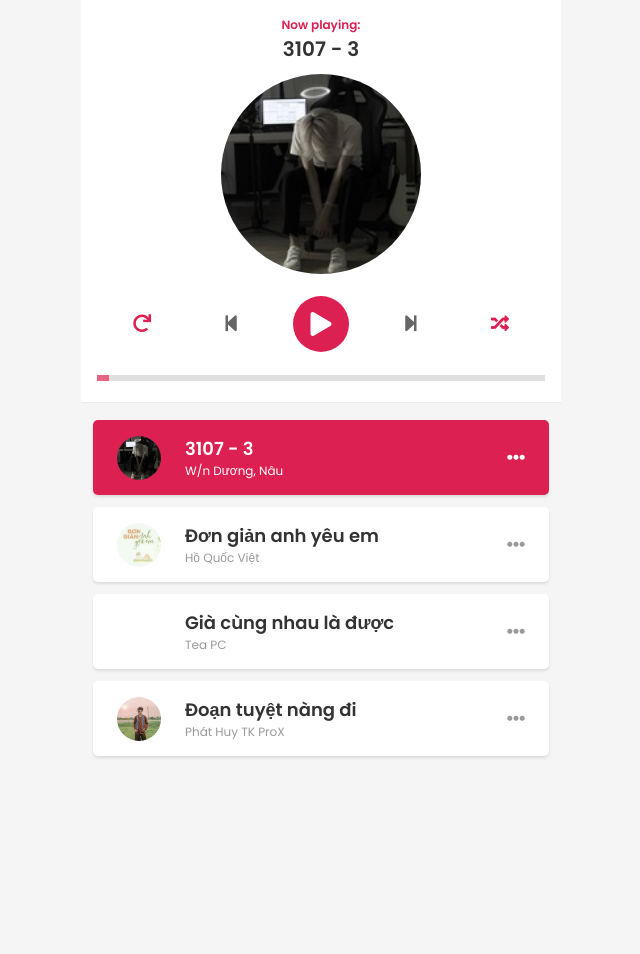
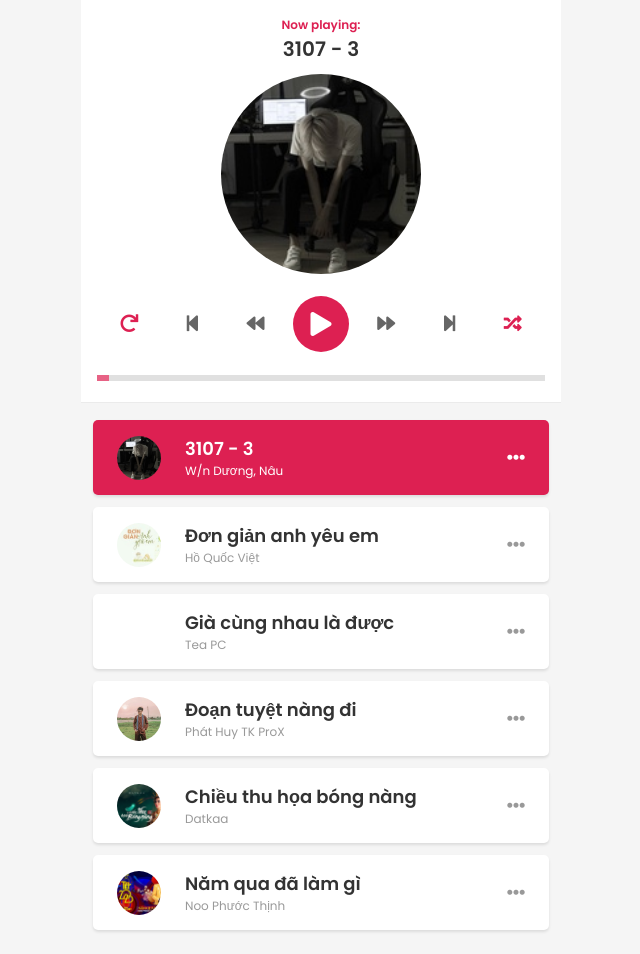
Before and after one commit to nqhuy2509/Music-Player, a plain HTML site: page index.html in a window 1280 px wide. Shown: the whole page, without its empty margins (319-959 px from the left). Before the commit the page ends 800 px from the top, so only its background shows below. Drawn offline with Linux system fonts and the light colour scheme.

Commit message:
add songs

```diff
--- a/index.html
+++ b/index.html
@@ -36,11 +36,17 @@
           <i class="fas fa-redo"></i>
         </div>
         <div class="btn btn-prev">
-          <i class="fas fa-step-backward"></i>
+            <i class="fas fa-step-backward"></i>
+        </div>
+        <div class="btn btn-backward">
+            <i class="fas fa-backward"></i>
         </div>
         <div class="btn btn-toggle-play">
-          <i class="fas fa-pause icon-pause"></i>
-          <i class="fas fa-play icon-play"></i>
+            <i class="fas fa-pause icon-pause"></i>
+            <i class="fas fa-play icon-play"></i>
+        </div>
+        <div class="btn btn-forward">
+            <i class="fas fa-forward"></i>
         </div>
         <div class="btn btn-next">
           <i class="fas fa-step-forward"></i>
--- a/main.js
+++ b/main.js
@@ -47,6 +47,18 @@ const app = {
             singer: 'Phát Huy TK ProX',
             path: "./musics/DoanTuyetNangDiLofiVersion-PhatHuyT4KProx-7011827.mp3",
             image: "./imgs/doantuyetnangdi.jpg"
+        },
+        {
+            name: 'Chiều thu họa bóng nàng',
+            singer: 'Datkaa',
+            path: './musics/ChieuThuHoaBongNang-DatKaaQTBeatz-6890373.mp3',
+            image: './imgs/cthbn.jpg'
+        },
+        {
+            name: 'Năm qua đã làm gì',
+            singer: 'Noo Phước Thịnh',
+            path: './musics/NamQuaDaLamGiGalaNhacViet2021-NooPhuocThinh-6937919.mp3',
+            image: './imgs/nqdlg.jpg'
         }
     ],
     setConfig: function(key,value) {
@@ -172,6 +184,11 @@ const app = {
             _this.scrollToActiveSong()
         }
 
+        // Xử lí next double click next
+        nextBtn.ondblclick = function(e){
+            console.log(e.target)
+        }
+
         // Xử lí random bật tắt
         randomBtn.onclick = function(e){
             _this.isRandom = !_this.isRandom
```
Also changed, not shown: imgs/cthbn.jpg (added), imgs/nqdlg.jpg (added), 2 other files.
